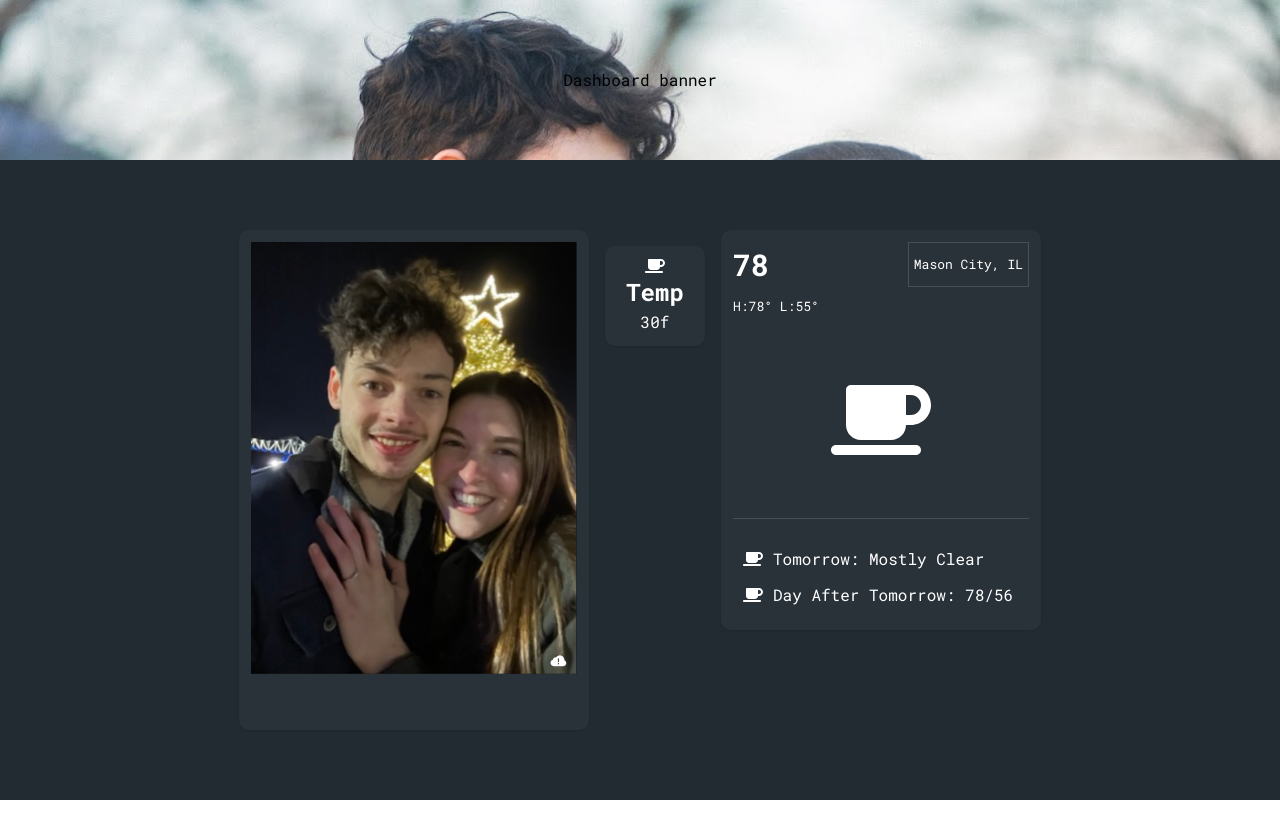
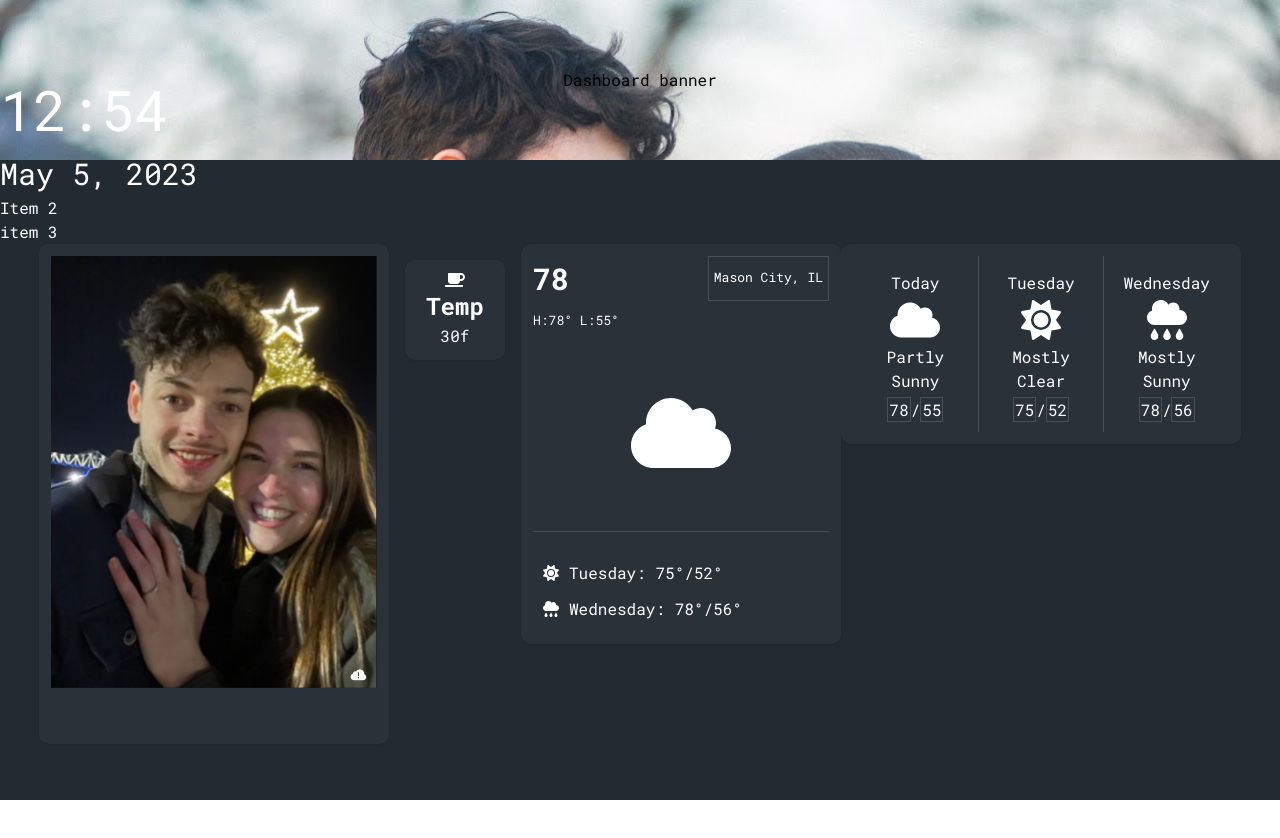
Before and after one commit to plutotom/dash-spectacle-dashboard, a React (Create React App) app: page / in a window 1280 px wide. Shown: the top 838 px of the page. Before the commit the page ends 800 px from the top, so only its background shows below. Built offline with nearby package versions, Linux system fonts and the light colour scheme.

Commit message:
just more work but I think I am lacking a goal. need to take a step back and figure out what I want to do with this project

```diff
--- a/src/components/Dashboard.tsx
+++ b/src/components/Dashboard.tsx
@@ -6,10 +6,16 @@ import banner2 from "../assets/looking-together.jpg";
 import CardImage from "./CardImage";
 
 import { FontAwesomeIcon } from "@fortawesome/react-fontawesome";
-import { faCoffee, faSun } from "@fortawesome/free-solid-svg-icons";
+import {
+  faCloud,
+  faCloudRain,
+  faCoffee,
+  faRainbow,
+  faSun,
+} from "@fortawesome/free-solid-svg-icons";
 
 import CardSmall from "./CardSmall";
-import CardMedium from "./cardMedium";
+import CardTodayWeather from "./cardTodayWeather";
 import CardWeatherForecast from "./cardWeatherForecast";
 
 import { getWeather } from "../shared/api/api";
@@ -82,7 +88,7 @@ export default function Dashboard() {
               low: forecastDay.properties.periods[1].temperature,
             },
             description: forecastDay.properties.periods[0].shortForecast,
-            icon: faCoffee,
+            icon: faCloud,
           },
           tomorrow: {
             day: forecastDay.properties.periods[2].name,
@@ -91,7 +97,7 @@ export default function Dashboard() {
               high: forecastDay.properties.periods[2].temperature,
               low: forecastDay.properties.periods[3].temperature,
             },
-            icon: faCoffee,
+            icon: faSun,
           },
           dayAfterTomorrow: {
             day: forecastDay.properties.periods[4].name,
@@ -100,7 +106,7 @@ export default function Dashboard() {
               low: forecastDay.properties.periods[5].temperature,
             },
             description: forecastDay.properties.periods[4].shortForecast,
-            icon: faCoffee,
+            icon: faCloudRain,
           },
         });
       })
@@ -118,6 +124,13 @@ export default function Dashboard() {
         </div>
         {/* <img src={`${banner}`} alt="diannal lines background" /> */}
         <div className="dash-content">
+          <div className="content-top">
+            <div className="time-date">
+              <h1>12:54</h1> <h3>May 5, 2023</h3>
+            </div>
+            <div className="item1">Item 2</div>
+            <div className="item2">item 3</div>
+          </div>
           <div className="cards">
             <CardImage />
             <CardSmall
@@ -126,42 +139,14 @@ export default function Dashboard() {
               value="30f"
               icon={faCoffee}
             />
+            {!weather ? "null" : <CardTodayWeather weatherForecast={weather} />}
             {!weather ? (
               "null"
             ) : (
-              <CardMedium
-                weatherForecast={weather}
-                // todaysTemp={weather?.today?.temp || "NA"}
-                // location="Mason City, IL"
-                // todayIcon={faCoffee}
-                // tomorrowIcon={faCoffee}
-                // tomorrowTemp={weather?.tomorrow?.temp || "NA"}
-                // tomorrowDescription={weather?.tomorrow?.description || "NA"}
-                // dayAfterTomorrowIcon={faCoffee}
-                // dayAfterTomorrowTemp={weather?.dayAfterTomorrow?.temp || "NA"}
-                // dayAfterTomorrowDescription={
-                //   weather?.dayAfterTomorrow.description || "NA"
-                // }
-              />
+              <CardWeatherForecast weatherForecast={weather} />
             )}
-            {/* {!weather ? (
-              "null"
-            ) : (
-              <CardWeatherForecast
-                // weatherForecast={[
-                //   { day: "wed", icon: faSun, temp: { high: "80", low: "20" } },
-                //   { day: "thurs", icon: faSun, temp: { high: "70", low: "20" } },
-                //   { day: "friday", icon: faSun, temp: { high: "50", low: "20" } },
-                //   {
-                //     day: "saturday",
-                //     icon: faSun,
-                //     temp: { high: "40", low: "20" },
-                //   },
-                // ]}
-                weatherForecast={weather}
-              />
-            )} */}
           </div>
+          <embed src="file:///Users/plutotom/Downloads/qr_code_wedding_svg.html" />
         </div>
       </div>
     </>
--- a/src/components/cardMedium.tsx
+++ b/src/components/cardTodayWeather.tsx
@@ -2,8 +2,7 @@ import { FontAwesomeIcon } from "@fortawesome/react-fontawesome";
 import "../styles/card.css";
 import { weather } from "../shared/types/types";
 
-export default function CardMedium({ weatherForecast }: any) {
-  console.log(weatherForecast, "medumn");
+export default function CardTodayWeather({ weatherForecast }: any) {
   return (
     <>
       <div className="card card-medium">
@@ -31,8 +30,9 @@ export default function CardMedium({ weatherForecast }: any) {
               icon={weatherForecast.tomorrow.icon}
             />
             <p className="card-small-title">
-              Tomorrow: {weatherForecast.tomorrowTemp}{" "}
-              {weatherForecast.tomorrow.description}
+              {weatherForecast.tomorrow.day}:{" "}
+              {weatherForecast.tomorrow.temp.high}°{"/"}
+              {weatherForecast.tomorrow.temp.low}°
             </p>
           </div>
           <div className="medium-row">
@@ -41,10 +41,9 @@ export default function CardMedium({ weatherForecast }: any) {
               icon={weatherForecast.dayAfterTomorrow.icon}
             />
             <p className="card-small-paragraph">
-              Day After Tomorrow: {weatherForecast.dayAfterTomorrow.temp.high}
-              {"/"}
-              {weatherForecast.dayAfterTomorrow.temp.low}
-              {weatherForecast.dayAfterTomorrowDescription}
+              {weatherForecast.dayAfterTomorrow.day}:{" "}
+              {weatherForecast.dayAfterTomorrow.temp.high}°{"/"}
+              {weatherForecast.dayAfterTomorrow.temp.low}°
             </p>
           </div>
         </div>
--- a/src/components/cardWeatherForecast.tsx
+++ b/src/components/cardWeatherForecast.tsx
@@ -21,7 +21,14 @@ const CardWeatherForecast = (props: any) => {
           <div className="forecastDay">
             <h3>{weatherForecast.today.day}</h3>
             <FontAwesomeIcon icon={weatherForecast.today.icon} />
-            <p>{weatherForecast.today.description}</p>
+            <p>
+              {weatherForecast.today.description.length > 20
+                ? // gets the first two elements based on the " " then joins them (sense they are an array) with a space
+                  weatherForecast.today.description.split(" ", 2).join(" ")
+                : // ? weatherForecast.today.description.slice(0, 20)
+                  weatherForecast.today.description}
+            </p>
+
             <p>
               <span className="border-thin" style={{ textDecoration: "none" }}>
                 {weatherForecast?.today?.temp?.high}
@@ -35,7 +42,14 @@ const CardWeatherForecast = (props: any) => {
           <div className="forecastDay">
             <h3>{weatherForecast.tomorrow.day}</h3>
             <FontAwesomeIcon icon={weatherForecast.tomorrow.icon} />
-            <p>{weatherForecast.tomorrow.description}</p>
+            <p>
+              {" "}
+              {weatherForecast.tomorrow.description.length > 20
+                ? // gets the first two elements based on the " " then joins them (sense they are an array) with a space
+                  weatherForecast.tomorrow.description.split(" ", 2).join(" ")
+                : // ? weatherForecast.today.description.slice(0, 20)
+                  weatherForecast.tomorrow.description}
+            </p>
             <p>
               <span className="border-thin" style={{ textDecoration: "none" }}>
                 {weatherForecast.tomorrow.temp.high}
@@ -49,10 +63,19 @@ const CardWeatherForecast = (props: any) => {
           <div className="forecastDay">
             <h3>{weatherForecast.dayAfterTomorrow.day}</h3>
             <FontAwesomeIcon icon={weatherForecast.dayAfterTomorrow.icon} />
-            <p>{weatherForecast.dayAfterTomorrow.description}</p>
+            <p>
+              {" "}
+              {weatherForecast.dayAfterTomorrow.description.length > 20
+                ? // gets the first two elements based on the " " then joins them (sense they are an array) with a space
+                  weatherForecast.dayAfterTomorrow.description
+                    .split(" ", 2)
+                    .join(" ")
+                : // ? weatherForecast.dayAfterTomorrow.description.slice(0, 20)
+                  weatherForecast.dayAfterTomorrow.description}
+            </p>
             <p>
               <span className="border-thin" style={{ textDecoration: "none" }}>
-                {weatherForecast.dayAfterTomorrow.temp.high}
+                {weatherForecast.dayAfterTomorrow.temp.high || "Na"}
               </span>
               {"/"}
               <span className="border-thin" style={{ textDecoration: "none" }}>
--- a/src/styles/card.css
+++ b/src/styles/card.css
@@ -4,7 +4,7 @@
   box-shadow: 0 1px 2px 0 rgba(0, 0, 0, 0.1);
   display: flex;
   flex-direction: column;
-  justify-content: space-between;
+  /* justify-content: space-between; */
   align-items: center;
   padding: 12px;
   transition: all 0.5s ease-in-out;
@@ -38,10 +38,14 @@
 .card-weather-forecast .forecastDay {
   min-width: 80px;
   height: 100%;
+  padding: 10px;
   display: flex;
   flex-direction: column;
   justify-content: space-between;
   align-items: center;
+}
+.forecastDay p {
+  text-align: center;
 }
 /* apply border to all dives in card-weather-forecast but not the last one */
 .card-weather-forecast > :not(:last-child) {
--- a/src/styles/dashbaord.css
+++ b/src/styles/dashbaord.css
@@ -28,7 +28,20 @@
 }
 .dash-content .cards {
   display: flex;
+  flex-wrap: wrap;
 }
 .dash-content .cards .card-small {
   margin: 1em;
 }
+
+.content-top {
+  width: 100%;
+  display: grid;
+  grid-column: 3;
+}
+.content-top h1 {
+  font-size: var(--fs-900);
+}
+.content-top h3 {
+  font-size: var(--fs-700);
+}
```
